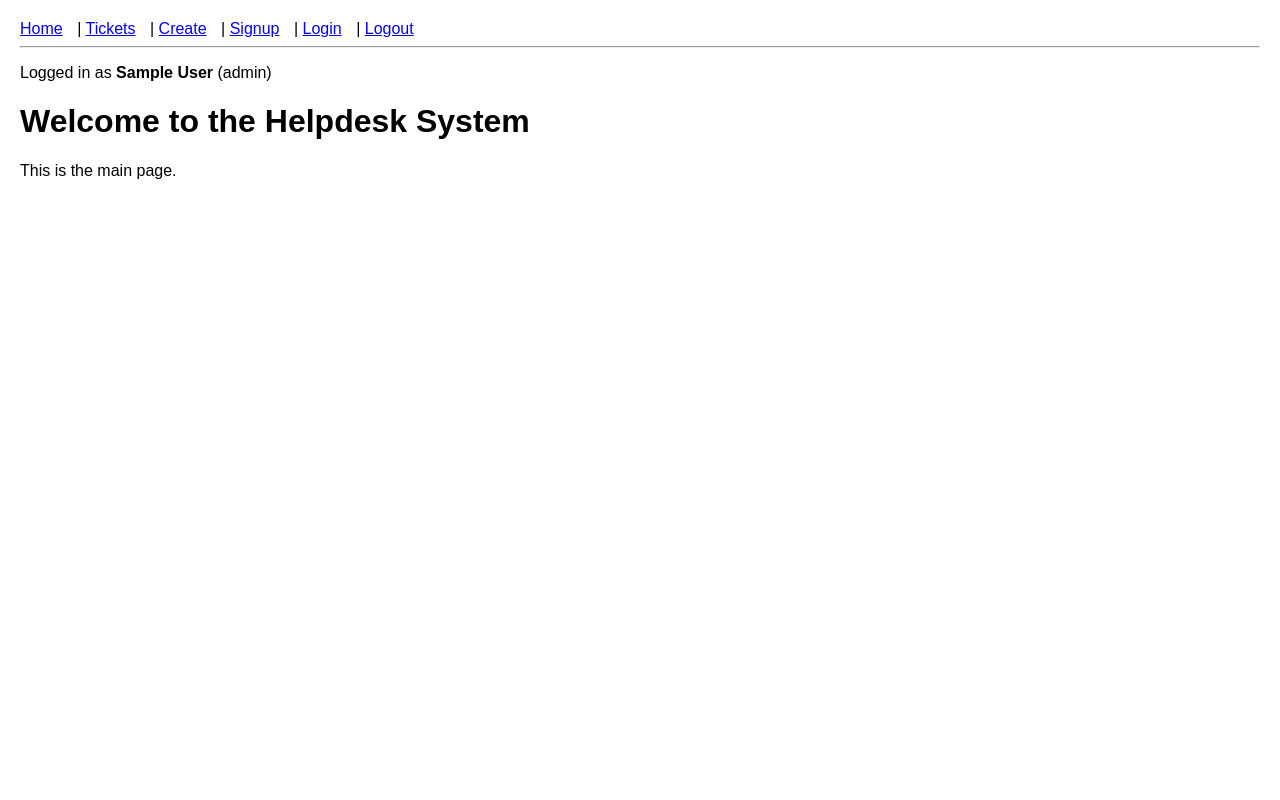
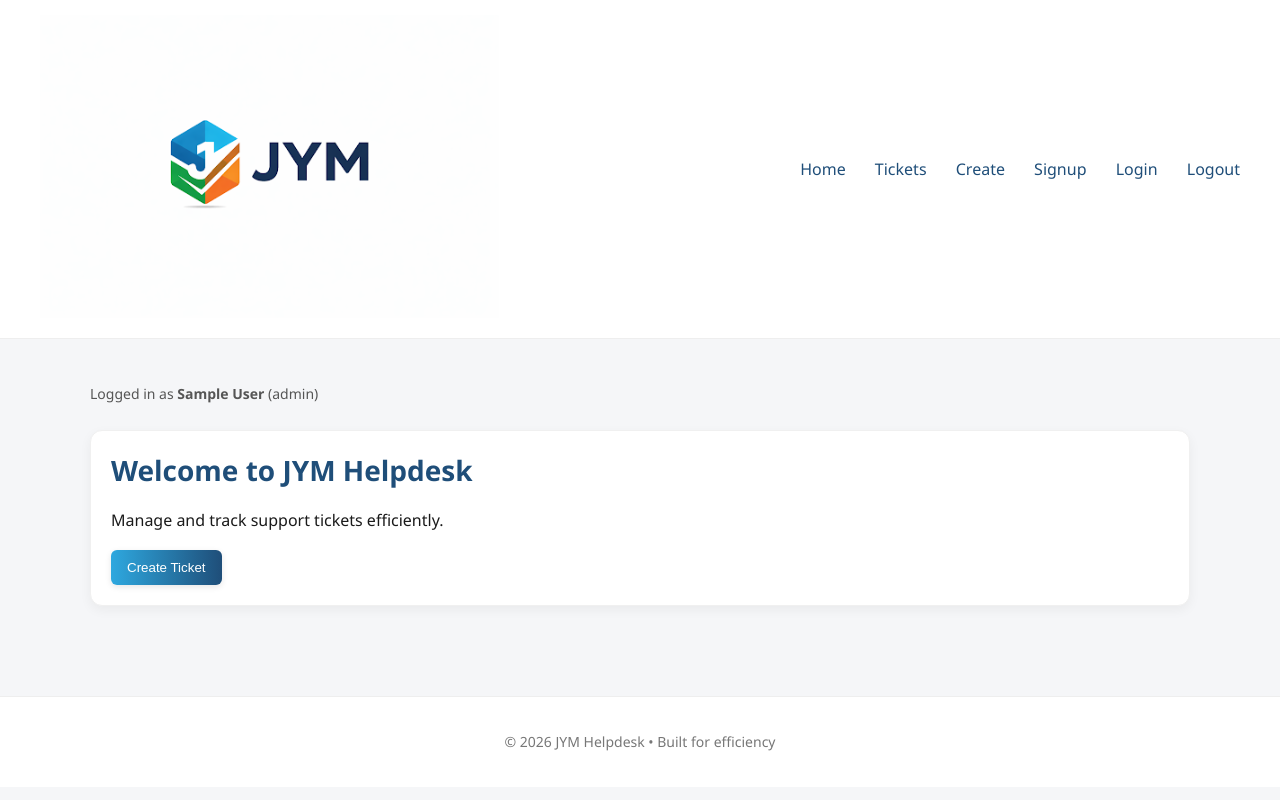
Before and after one commit to yousuf-elmeki/Ticketing-System, a Flask app: page / in a window 1280 px wide. Run offline with Flask 3, Linux system fonts and the light colour scheme; the visitor is signed in with stand-in values (Sample User, id 1).

Commit message:
Upgraded UI with logo and styling

```diff
--- /dev/null
+++ b/static/style.css
@@ -0,0 +1,218 @@
+/* GLOBAL */
+body {
+    font-family: 'Segoe UI', sans-serif;
+    margin: 0;
+    background-color: #F5F6F8;
+    color: #1A1A1A;
+}
+
+/* NAVBAR */
+.navbar {
+    display: flex;
+    justify-content: space-between;
+    align-items: center;
+    padding: 15px 40px;
+    background: white;
+    border-bottom: 1px solid #eee;
+}
+
+.logo-container {
+    display: flex;
+    align-items: center;
+    gap: 10px;
+}
+
+.logo-img {
+    height: 40px;
+}
+
+.logo-text {
+    font-size: 20px;
+    font-weight: bold;
+    color: #1F4E79;
+}
+
+.nav-right a {
+    margin-left: 25px;
+    text-decoration: none;
+    color: #1F4E79;
+    font-weight: 500;
+}
+
+.nav-right a:hover {
+    color: #2EA8DF;
+}
+
+/* CONTAINER */
+.container {
+    padding: 30px 60px;
+}
+
+/* USER INFO */
+.user-info {
+    margin-bottom: 25px;
+    font-size: 14px;
+    color: #555;
+}
+
+/* CARD (SaaS style) */
+.card {
+    background: white;
+    padding: 20px;
+    margin-bottom: 20px;
+    border-radius: 12px;
+    box-shadow: 0 4px 12px rgba(0,0,0,0.05);
+    transition: 0.2s;
+}
+
+.card:hover {
+    transform: translateY(-2px);
+}
+
+/* BUTTON */
+button {
+    background: linear-gradient(90deg, #2EA8DF, #1F4E79);
+    color: white;
+    border: none;
+    padding: 10px 16px;
+    border-radius: 6px;
+    cursor: pointer;
+    font-weight: 500;
+}
+
+button:hover {
+    opacity: 0.9;
+}
+
+/* FORM */
+input, textarea, select {
+    width: 100%;
+    padding: 10px;
+    margin-top: 6px;
+    margin-bottom: 14px;
+    border-radius: 6px;
+    border: 1px solid #ddd;
+    font-size: 14px;
+}
+
+/* STATUS */
+.status-open {
+    background: #E6F7EF;
+    color: #2EAD5F;
+    padding: 4px 10px;
+    border-radius: 20px;
+    font-size: 12px;
+}
+
+.status-closed {
+    background: #FFF3E6;
+    color: #F28C28;
+    padding: 4px 10px;
+    border-radius: 20px;
+    font-size: 12px;
+}
+
+/* LINKS */
+a {
+    text-decoration: none;
+    font-weight: 500;
+}
+
+a:hover {
+    text-decoration: underline;
+}
+
+/* HEADINGS */
+h1, h2, h3 {
+    margin-top: 0;
+}
+
+/* FILTER BAR IMPROVEMENT */
+.card form {
+    display: flex;
+    gap: 10px;
+    flex-wrap: wrap;
+}
+
+.card form select {
+    width: auto;
+    min-width: 150px;
+}
+/* FOOTER */
+.footer {
+    text-align: center;
+    padding: 20px;
+    background: white;
+    border-top: 1px solid #eee;
+    margin-top: 40px;
+    font-size: 14px;
+    color: #777;
+}
+
+/* BETTER PAGE FEEL */
+.container {
+    max-width: 1100px;
+    margin: auto;
+}
+
+/* IMPROVED CARD LOOK */
+.card {
+    border: 1px solid #f0f0f0;
+}
+
+/* CLEANER HEADINGS */
+h1 {
+    font-size: 28px;
+    color: #1F4E79;
+}
+
+h2 {
+    font-size: 22px;
+    color: #1F4E79;
+}
+
+h3 {
+    font-size: 18px;
+}
+
+/* SUBTLE TEXT */
+p {
+    line-height: 1.6;
+}
+
+/* LINK POLISH */
+.nav-right a {
+    position: relative;
+}
+
+.nav-right a::after {
+    content: "";
+    position: absolute;
+    width: 0%;
+    height: 2px;
+    bottom: -4px;
+    left: 0;
+    background-color: #2EA8DF;
+    transition: 0.3s;
+}
+
+.nav-right a:hover::after {
+    width: 100%;
+}
+
+/* BUTTON POLISH */
+button {
+    box-shadow: 0 2px 6px rgba(0,0,0,0.1);
+}
+
+/* INPUT FOCUS EFFECT */
+input:focus, textarea:focus, select:focus {
+    outline: none;
+    border: 1px solid #2EA8DF;
+    box-shadow: 0 0 0 2px rgba(46,168,223,0.1);
+}
+
+/* COMMENT TEXT STYLE */
+.card p b {
+    color: #1F4E79;
+}
--- a/templates/index.html
+++ b/templates/index.html
@@ -1,6 +1,14 @@
 {% extends "layout.html" %}
 
 {% block content %}
-<h1>Welcome to the Helpdesk System</h1>
-<p>This is the main page.</p>
+
+<div class="card">
+    <h1>Welcome to JYM Helpdesk</h1>
+    <p>Manage and track support tickets efficiently.</p>
+
+    <a href="/create">
+        <button>Create Ticket</button>
+    </a>
+</div>
+
 {% endblock %}
--- a/templates/layout.html
+++ b/templates/layout.html
@@ -1,32 +1,40 @@
 <!DOCTYPE html>
 <html>
 <head>
-<title>Helpdesk</title>
+    <title>Helpdesk</title>
+    <link rel="stylesheet" href="static/style.css">
 
-<style>
-body { font-family: Arial; margin: 20px; }
-nav a { margin-right: 10px; }
-</style>
 
-</head>
 <body>
 
-<nav>
-<a href="/">Home</a> |
-<a href="/tickets">Tickets</a> |
-<a href="/create">Create</a> |
-<a href="/signup">Signup</a> |
-<a href="/login">Login</a> |
-<a href="/logout">Logout</a>
+<nav class="navbar">
+    <div class="nav-left">
+        <img src="static/logo.png" alt="Company Logo">
+    </div>
+
+    <div class="nav-right">
+        <a href="/">Home</a>
+        <a href="/tickets">Tickets</a>
+        <a href="/create">Create</a>
+        <a href="/signup">Signup</a>
+        <a href="/login">Login</a>
+        <a href="/logout">Logout</a>
+    </div>
 </nav>
 
-<hr>
+<div class="container">
 
-{% if session.name %}
-<p>Logged in as <b>{{ session.name }}</b> ({{ session.role }})</p>
-{% endif %}
+    {% if session.name %}
+    <p class="user-info">
+        Logged in as <b>{{ session.name }}</b> ({{ session.role }})
+    </p>
+    {% endif %}
 
-{% block content %}{% endblock %}
+    {% block content %}{% endblock %}
 
+</div>
+<footer class="footer">
+    <p>© 2026 JYM Helpdesk • Built for efficiency</p>
+</footer>
 </body>
 </html>
```
Also changed, not shown: templates/create.html (+8 -4 lines), templates/tickets.html (+14 -7 lines), static/logo.png (added).
